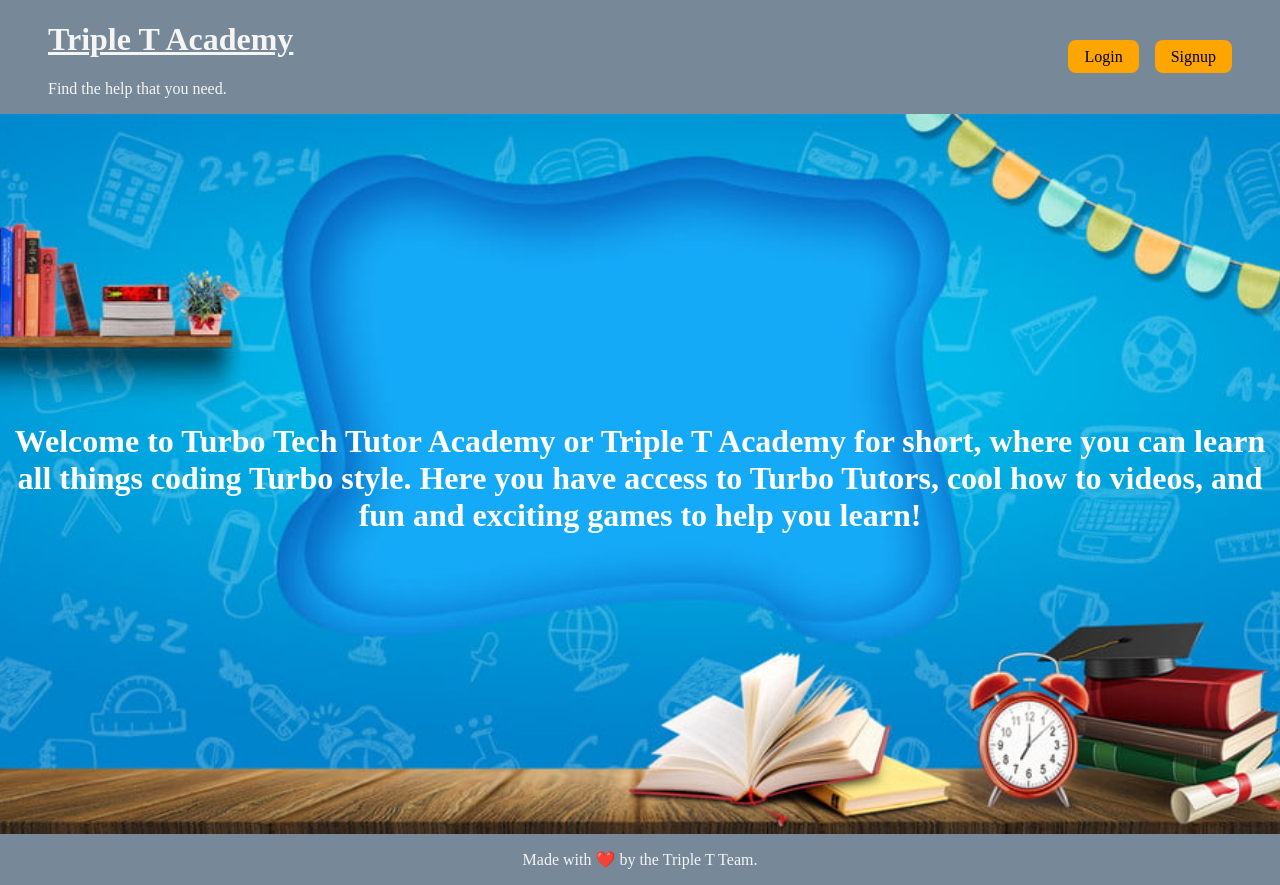
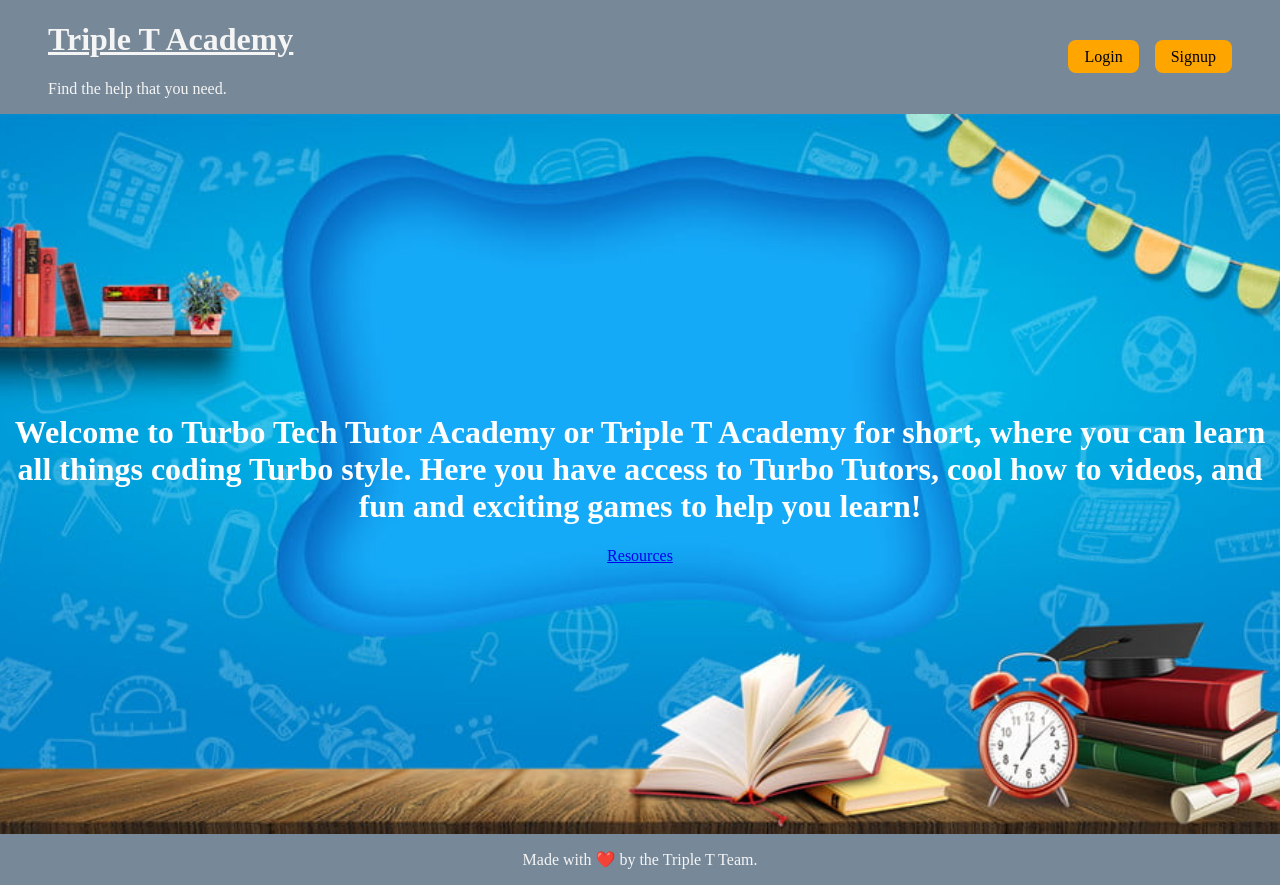
Before and after one commit to lindamart/tutor-app, a React (Create React App) app in the folder client/: page / in a window 1280 px wide. Built offline with nearby package versions, Linux system fonts and the light colour scheme.

Commit message:
incorporated login and signup logic

```diff
--- a/client/src/App.js
+++ b/client/src/App.js
@@ -10,8 +10,8 @@ import { BrowserRouter as Router, Route } from 'react-router-dom';
 import "./App.css"
 
 // import Home from './pages/Home';
-// import Signup from './pages/Signup';
-// import Login from './pages/Login';
+import Signup from './pages/Signup';
+import Login from './pages/Login';
 // import SingleThought from './pages/SingleThought';
 import Header from './components/Header';
 import Footer from './components/Footer';
@@ -55,15 +55,12 @@ function App() {
             <Route exact path="/resources">
               <TutorDemo/>
             </Route>
-            {/* <Route exact path="/login">
+            <Route exact path="/login">
               <Login />
             </Route>
             <Route exact path="/signup">
               <Signup />
             </Route>
-            <Route exact path="/thoughts/:thoughtId">
-              <SingleThought />
-            </Route> */}
           </div>
           <Footer />
         </div>
--- a/client/src/pages/intro/Intro.js
+++ b/client/src/pages/intro/Intro.js
@@ -1,3 +1,4 @@
+import { Link } from "react-router-dom"
 import "./intro.css"
 
 export default function intro() {
@@ -10,7 +11,7 @@ export default function intro() {
                 <h1>
                     Welcome to Turbo Tech Tutor Academy or Triple T Academy for short, where you can learn all things coding Turbo style. Here you have access to Turbo Tutors, cool how to videos, and fun and exciting games to help you learn! </h1>
 
-
+                <div><Link to="/resources" >Resources</Link></div>
 
             </div>
 
```
